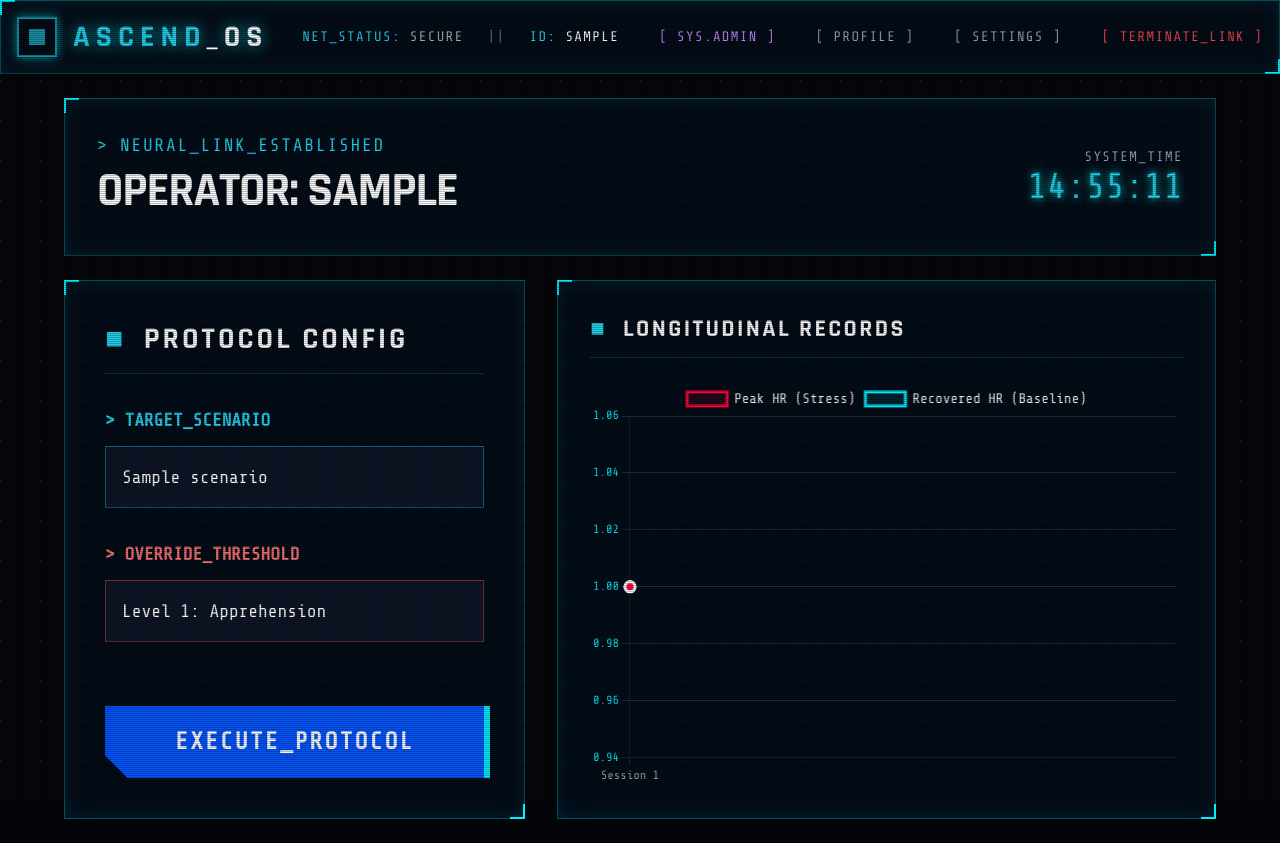
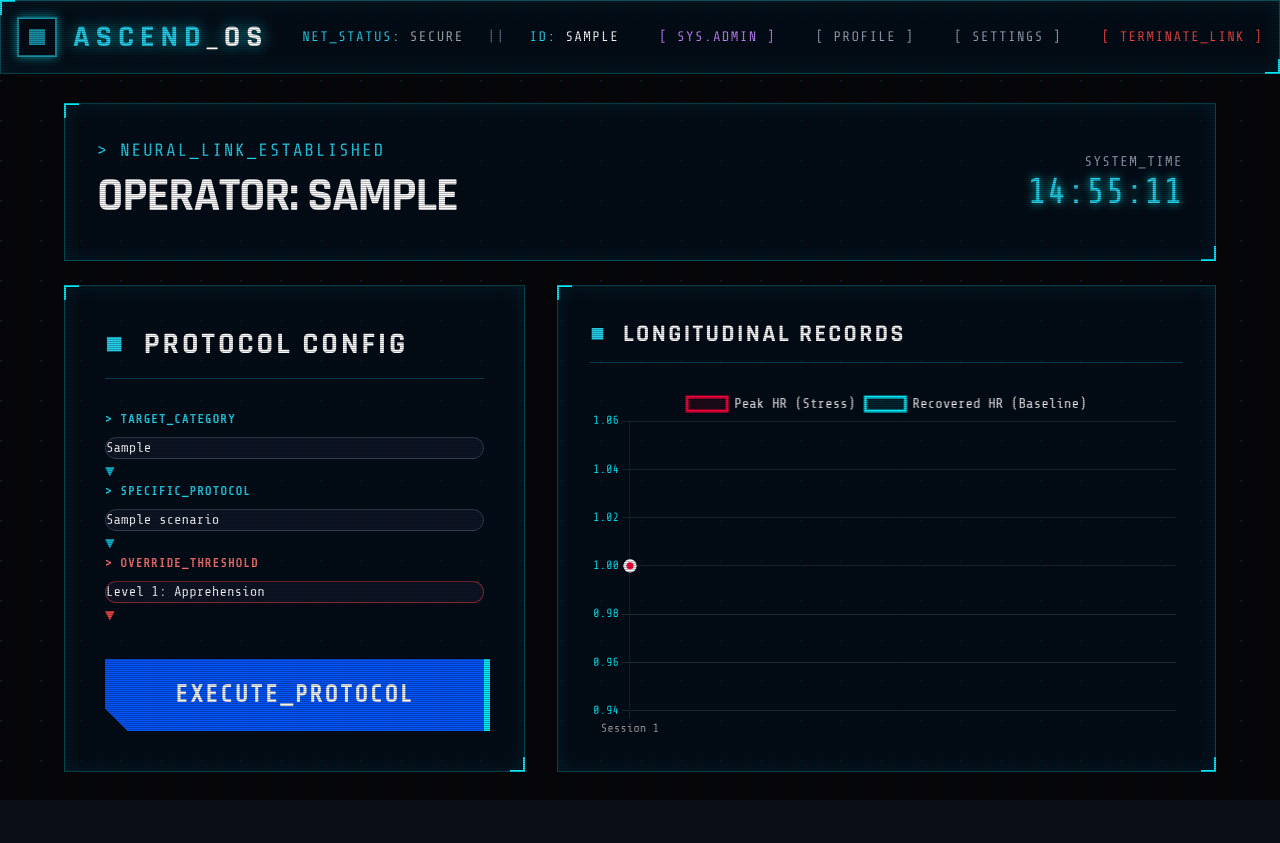
Before and after one commit to ChristianBuzarang/Project-Ascenso, a Django app: page /home/ in a window 1280 px wide. After the commit the page ends 800 px from the top, so only its background shows below. Run offline with Django 5.2, Linux system fonts and the light colour scheme; a user stored in the database is signed in; tables that the repository leaves empty hold one stand-in row (values such as "Sample post").

Commit message:
chore: feeding data and scenarios for the system.

```diff
--- a/apps/home/views.py
+++ b/apps/home/views.py
@@ -21,10 +21,16 @@ def home_view(request):
     """Loads the Dashboard HTML"""
     records = AscensionRecord.objects.filter(user=request.user)
 
-    scenarios = FearScenario.objects.filter(is_active=True)
+    scenarios = FearScenario.objects.filter(is_active=True).order_by("category", "name")
+
+    categorized_scenarios = {}
+    for s in scenarios:
+        if s.category not in categorized_scenarios:
+            categorized_scenarios[s.category] = []
+        categorized_scenarios[s.category].append({"id": s.id, "name": s.name})
 
     context = {
-        "scenarios": scenarios,
+        "categories_json": json.dumps(categorized_scenarios),
         "levels": FEAR_LEVELS,
         "has_history": len(records) > 0,
     }
--- a/apps/simulation/models.py
+++ b/apps/simulation/models.py
@@ -20,7 +20,7 @@ class FearScenario(models.Model):
     category = models.CharField(max_length=50)
     name = models.CharField(max_length=150)
     description = models.TextField()
-    media_file = models.CharField(max_length=255)
+    media_file = models.TextField()
     is_active = models.BooleanField(default=True)
 
     class Meta:
--- a/templates/home/home.html
+++ b/templates/home/home.html
@@ -26,29 +26,44 @@
                 <span class="text-cyan-400 mr-2">■</span> Protocol Config
             </h3>
 
-            <form action="{% url 'simulation:immersive_room' %}" method="GET" class="flex flex-col gap-8 font-mono-tech">
-                <div>
-                    <!-- Target Scenarios: -->
-                    <label class="block text-cyan-400 mb-3 text-lg font-bold">> TARGET_SCENARIO</label>
-                    <!-- Increased text size to text-lg and padding to p-4 -->
-                    <select name="scenario" class="w-full bg-slate-900/80 border border-cyan-500/50 text-white text-lg p-4 outline-none focus:border-cyan-400 hover:bg-slate-800 transition-colors cursor-pointer appearance-none">
-                        {% for scenario in scenarios %}
-                            <option value="{{ scenario.id }}">{{ scenario.name }}</option>
-                        {% endfor %}
+            <form action="{% url 'simulation:immersive_room' %}" method="GET" class="flex flex-col gap-6 font-mono-tech">
+
+                <!-- NEW: Category Dropdown -->
+                <div class="group">
+                    <label class="block text-xs font-bold text-cyan-400 tracking-[0.1em] mb-2">> TARGET_CATEGORY</label>
+                    <div class="relative">
+                        <select id="category-select" class="w-full appearance-none bg-slate-900/80 border border-slate-700 text-slate-200 text-sm px-4 py-4 rounded-xl outline-none focus:border-cyan-500 focus:ring-1 focus:ring-cyan-500 transition-all cursor-pointer">
+                            <!-- Populated by JavaScript -->
                         </select>
+                        <div class="absolute right-4 top-1/2 -translate-y-1/2 pointer-events-none text-cyan-500">▼</div>
+                    </div>
                 </div>
 
-                <div>
-                    <!-- Override Threshold - Levels: -->
-                    <label class="block text-red-400 mb-3 text-lg font-bold">> OVERRIDE_THRESHOLD</label>
-                    <select name="level" class="w-full bg-slate-900/80 border border-red-500/50 text-white text-lg p-4 outline-none focus:border-red-400 hover:bg-slate-800 transition-colors cursor-pointer appearance-none">
+                <!-- NEW: Specific Scenario Dropdown -->
+                <div class="group">
+                    <label class="block text-xs font-bold text-cyan-400 tracking-[0.1em] mb-2">> SPECIFIC_PROTOCOL</label>
+                    <div class="relative">
+                        <select id="scenario-select" name="scenario" class="w-full appearance-none bg-slate-900/80 border border-slate-700 text-slate-200 text-sm px-4 py-4 rounded-xl outline-none focus:border-cyan-500 focus:ring-1 focus:ring-cyan-500 transition-all cursor-pointer">
+                            <!-- Populated by JavaScript based on Category -->
+                        </select>
+                        <div class="absolute right-4 top-1/2 -translate-y-1/2 pointer-events-none text-cyan-500">▼</div>
+                    </div>
+                </div>
+
+                <!-- Level Dropdown (Unchanged) -->
+                <div class="group">
+                    <label class="block text-xs font-bold text-red-400 tracking-[0.1em] mb-2">> OVERRIDE_THRESHOLD</label>
+                    <div class="relative">
+                        <select name="level" class="w-full appearance-none bg-slate-900/80 border border-red-500/50 text-white text-sm px-4 py-4 rounded-xl outline-none focus:border-red-500 focus:ring-1 focus:ring-red-500 transition-all cursor-pointer">
                             {% for key, name in levels.items %}
                                 <option value="{{ key }}">{{ name }}</option>
                             {% endfor %}
                         </select>
+                        <div class="absolute right-4 top-1/2 -translate-y-1/2 pointer-events-none text-red-500">▼</div>
+                    </div>
                 </div>
 
-                <!-- Simulation Starts: -->
+                <!-- Initiate Button -->
                 <button type="submit" class="hud-btn mt-8 py-5 text-2xl font-black tracking-[0.2em]">
                     EXECUTE_PROTOCOL
                 </button>
@@ -98,6 +113,42 @@
         const clockElement = document.getElementById('sys-clock');
         if (clockElement) clockElement.innerText = new Date().toLocaleTimeString('en-US', {hour12: false, hour: '2-digit', minute:'2-digit', second:'2-digit'});
     }, 1000);
+
+    // --- CASCADING DROPDOWN LOGIC ---
+    const groupedScenarios = {{ categories_json|safe }};
+    const categorySelect = document.getElementById('category-select');
+    const scenarioSelect = document.getElementById('scenario-select');
+
+    // Populate the first dropdown with Categories (keys from the JSON)
+    for (const category in groupedScenarios) {
+        let option = document.createElement('option');
+        option.value = category;
+        option.textContent = category;
+        categorySelect.appendChild(option);
+    }
+
+    // Function to update the second dropdown based on the first
+    function updateScenarios() {
+        scenarioSelect.innerHTML = ''; // Clear old options
+        const selectedCategory = categorySelect.value;
+
+        if (groupedScenarios[selectedCategory]) {
+            groupedScenarios[selectedCategory].forEach(scenario => {
+                let option = document.createElement('option');
+                option.value = scenario.id; // Sends the DB ID to the server
+                option.textContent = scenario.name; // Shows the readable name
+                scenarioSelect.appendChild(option);
+            });
+        }
+    }
+
+    // Listen for changes and run on load
+    categorySelect.addEventListener('change', updateScenarios);
+
+    // Initialize the second dropdown when the page first loads
+    if (Object.keys(groupedScenarios).length > 0) {
+        updateScenarios();
+    }
 
     // BACKGROUND DATA FETCH (Lazy Loading)
     document.addEventListener("DOMContentLoaded", async function() {
```
Also changed, not shown: templates/simulation/immersive.html (+13 -9 lines). Lines whose indentation alone changed are shown as unchanged.
